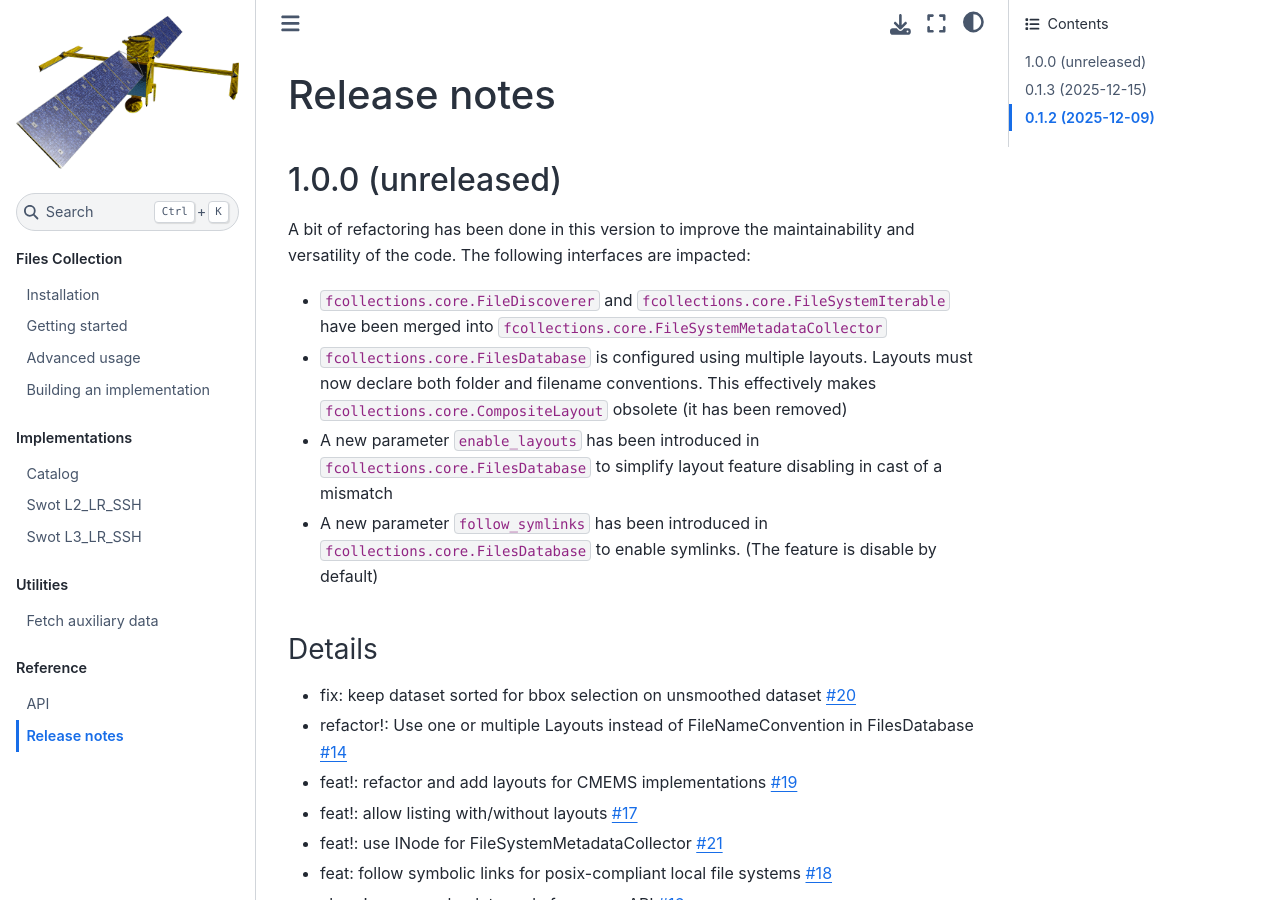
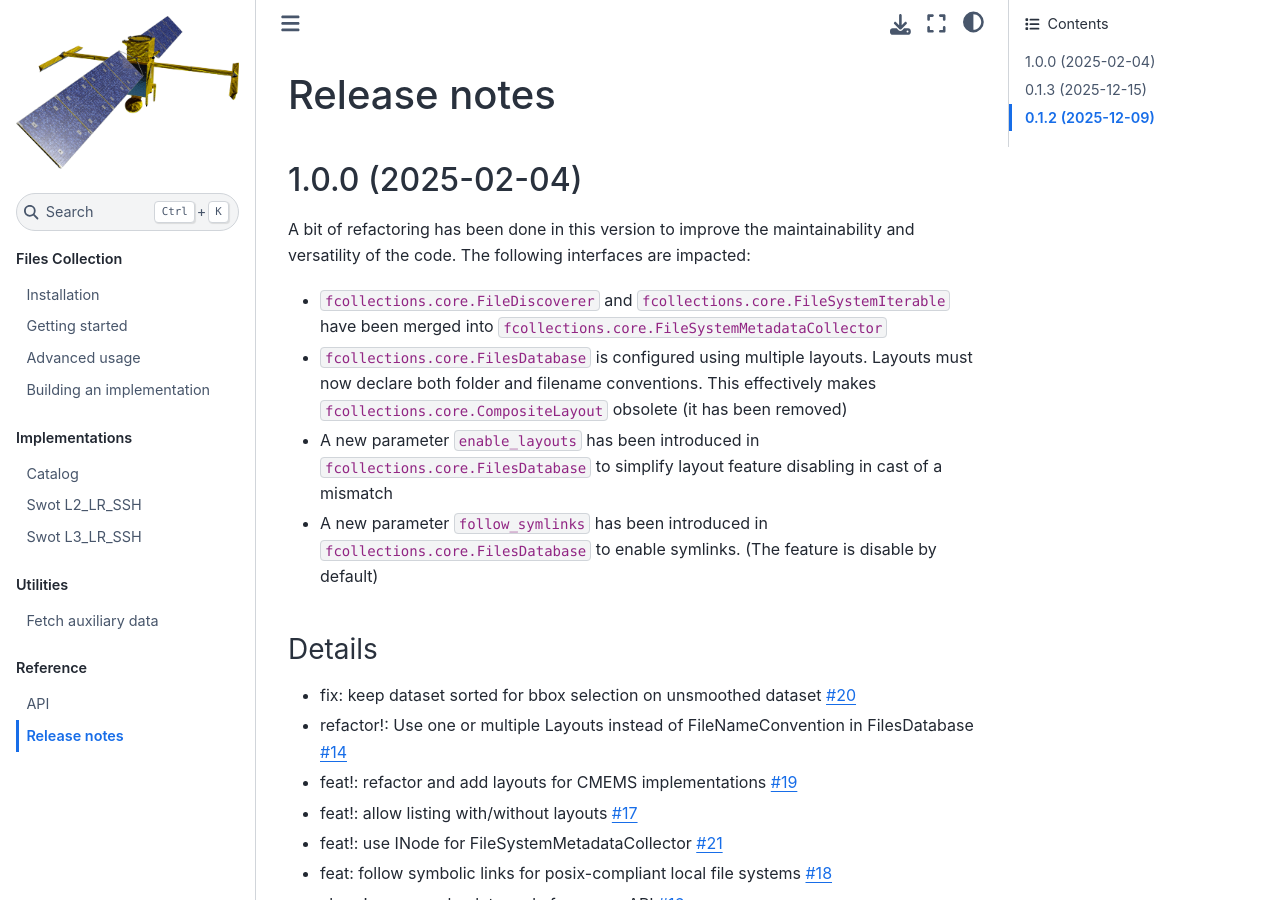
Before and after one commit to robin-cls/fcollections, a Sphinx documentation site: the page built from docs/changelog.rst, in a window 1280 px wide and 900 px high. Built offline with Sphinx 7.4.7 and the Sphinx Book theme 1.1.4, drawn with Linux system fonts in a browser that asks for light colours.

Commit message:
release date

```diff
--- a/docs/changelog.rst
+++ b/docs/changelog.rst
@@ -1,7 +1,7 @@
 Release notes
 =============
 
-1.0.0 (unreleased)
+1.0.0 (2025-02-04)
 ------------------
 
 A bit of refactoring has been done in this version to improve the maintainability
```
